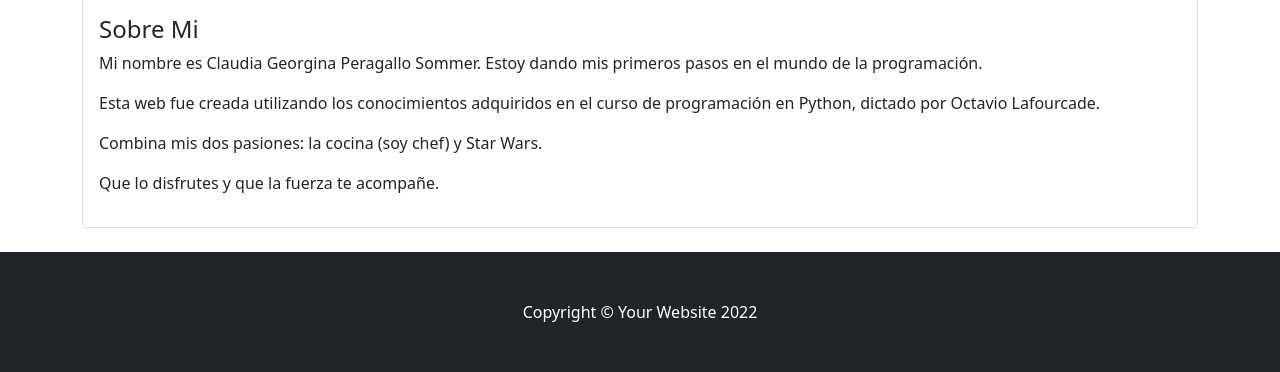
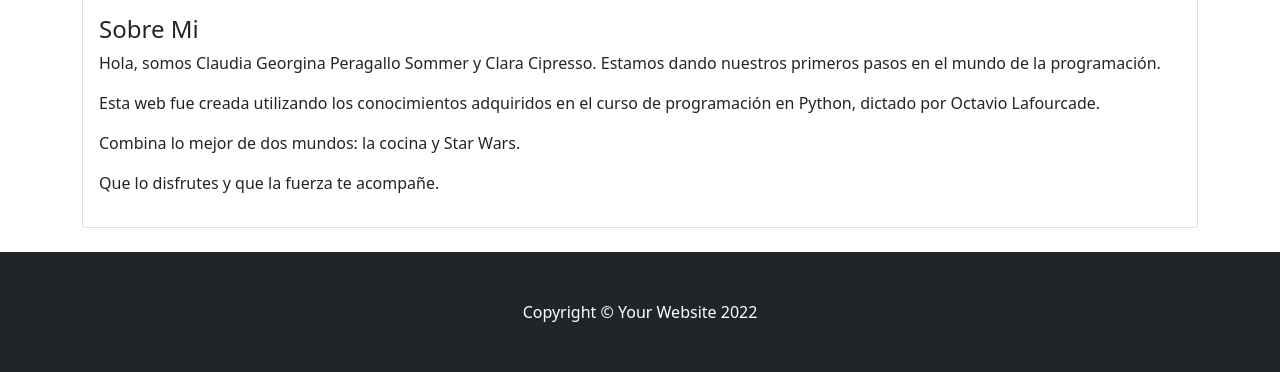
Before and after one commit to Georgina-85/TrabajoFinal, a Django app: page /AppBlog/nosotras/ in a window 1280 px wide. Shown: the part 1197-1569 px from the top of the page. Run offline with Django 4.2, Linux system fonts and the light colour scheme; some libraries are stand-ins or nearby versions.

Commit message:
ultimo commit

```diff
--- a/AppBlog/Templates/AppBlog/nosotras.html
+++ b/AppBlog/Templates/AppBlog/nosotras.html
@@ -13,9 +13,9 @@
         <div class="card-body">
 
             <h2 class="card-title h4">Sobre Mi</h2>
-            <p class="card-text">Mi nombre es Claudia Georgina Peragallo Sommer. Estoy dando mis primeros pasos en el mundo de la programación.
+            <p class="card-text">Hola, somos Claudia Georgina Peragallo Sommer y Clara Cipresso. Estamos dando nuestros primeros pasos en el mundo de la programación.
                 <p>Esta web fue creada utilizando los conocimientos adquiridos en el curso de programación en Python, dictado por Octavio Lafourcade.</p>
-                <p>Combina mis dos pasiones: la cocina (soy chef) y Star Wars.</p>
+                <p>Combina lo mejor de dos mundos: la cocina y Star Wars.</p>
                 <p></p>Que lo disfrutes y que la fuerza te acompañe.</p>
             </p>
 
--- a/AppBlog/Templates/AppBlog/padre.html
+++ b/AppBlog/Templates/AppBlog/padre.html
@@ -22,7 +22,7 @@
                     <ul class="navbar-nav ms-auto mb-2 mb-lg-0">
 
 
-                        <li class="nav-item"><a class="nav-link" href="{% url 'nosotras' %}">Sobre mi</a></li>
+                        <li class="nav-item"><a class="nav-link" href="{% url 'nosotras' %}">Sobre nosotras</a></li>
 
                         {% if user.is_authenticated %}
                             <li class="nav-item"><a class="nav-link" href="{% url 'posts_lista' %}">Recetas</a></li>
```
